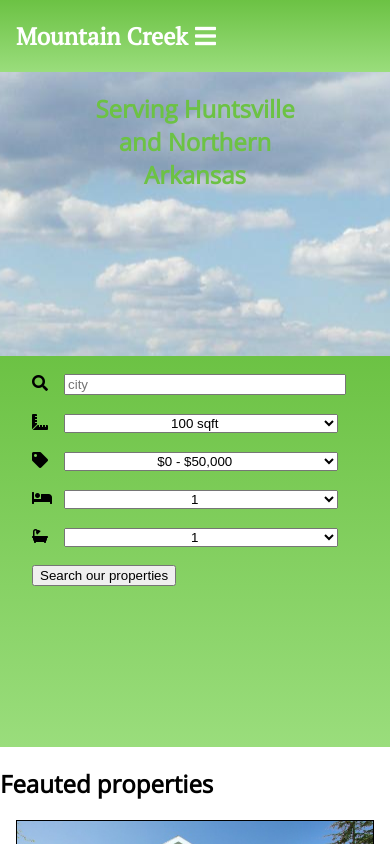
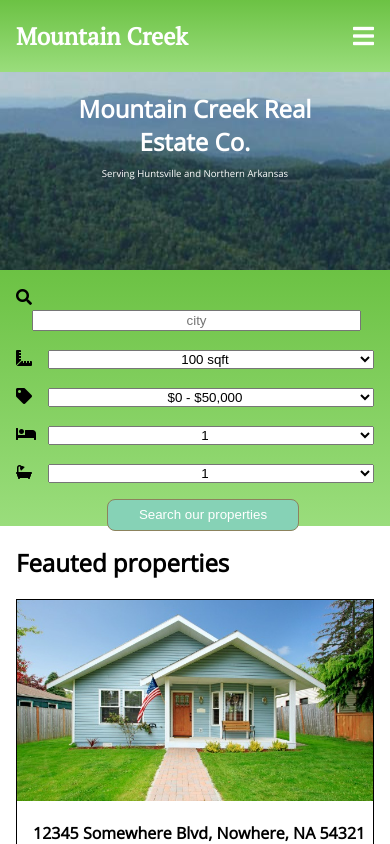
Before and after one commit to Tankcaster/realestate, a React (Create React App) app: page / in a window 390 px wide. Shown: the top 844 px of the page. Built offline with nearby package versions, Linux system fonts and the light colour scheme.

Commit message:
mobile home page basically complete

```diff
--- a/src/Components/CSS/Home.css
+++ b/src/Components/CSS/Home.css
@@ -1,7 +1,6 @@
 .jumbotron {
   background-image: url("mountains.jpg");
-  background-position: 50% 70%;
-  height: 80vh;
+  background-position: 50% 90%;
   display: grid;
   grid-template-rows: 2fr, 2fr;
 }
@@ -10,38 +9,64 @@
   grid-row: 2;
   padding-left: 1rem;
   background: linear-gradient(rgb(108, 194, 68), rgb(154, 221, 124));
+  height: 16rem;
 }
 
 .jumboTitle {
-  margin-right: 5rem;
-  margin-left: 5rem;
+  margin-right: 4rem;
+  margin-left: 4rem;
   text-align: center;
-  color: rgb(108, 194, 68)
+  color: white;
+  margin-bottom: 5rem;
+}
+
+.jumboTitle > p {
+  margin-top: 0.6rem;
+  font-size: 0.6rem;
+}
+
+.jumboTitle > h2 {
+  margin-bottom: 0;
 }
 
 .searchBar > div {
   align-self: center;
-  margin: 1rem;
+  margin-top: 1rem;
 }
 
 .searchBar > div > input {
-  width: 80%;
+  width: calc(100% - 3rem - 5px);
+  text-align: center;
+  margin-left: 1rem;
+  margin-right: 1rem;
 }
 
 .searchBar > div > select {
-  width: 80%;
-  margin-right: 0;
+  width: calc(100% - 3rem);
+  text-align-last: center;
+  margin-left: 1rem;
+  margin-right: 1rem;
 }
 
-.fas {
-  padding-right: 1rem;
+.searchBar > div > label > i {
   width: 1rem;
 }
 
-select {
-  text-align-last: center;
+
+.searchButton {
+  display: flex;
+  justify-content: center;
 }
 
-.searchButton {
-  align-content: center;
+.searchButton > button {
+  width: 12rem;
+  height: 2rem;
+  border-radius: 8px;
+  background-color: #86D2B6;
+  border: 1px solid #8C835D;
+  color: white;
 }
+
+.featuredTitle {
+  margin-left: 1rem;
+}
--- a/src/Components/Home.js
+++ b/src/Components/Home.js
@@ -35,7 +35,8 @@ class Home extends Component {
       <div className="home">
         <div className="jumbotron">
             <div className="jumboTitle">
-              <h2>Serving Huntsville and Northern Arkansas</h2>
+              <h2>Mountain Creek Real Estate Co.</h2>
+              <p>Serving Huntsville and Northern Arkansas</p>
             </div>
             <div className="searchBar">
               <div>
```
